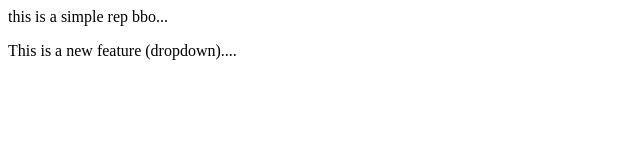
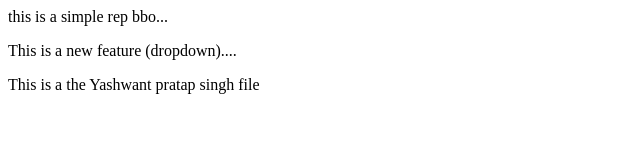
Before and after one commit to Yashwant1009/localrepo, a plain HTML site: page index.html in a window 1280 px wide. Shown: the whole page, without its empty margins (0-640 px from the left). Drawn offline with Linux system fonts and the light colour scheme.

Commit message:
add the Yashwant file

```diff
--- a/index.html
+++ b/index.html
@@ -1,2 +1,3 @@
 <p>this is a simple rep bbo...</p>
 <p>This is a new feature (dropdown)....</p>
+<p>This is a the Yashwant pratap singh file</p>
```
